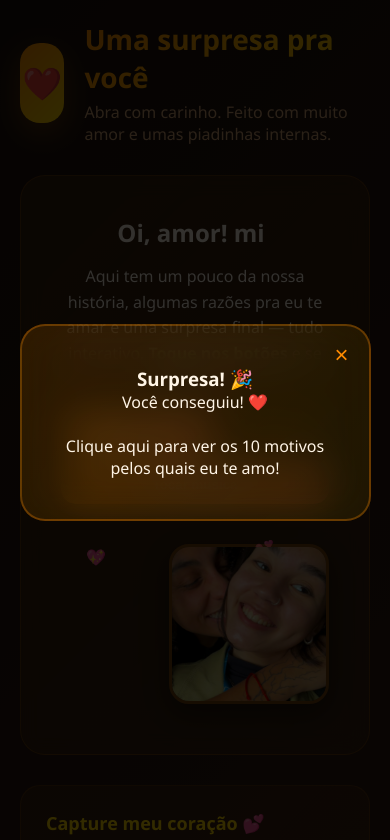
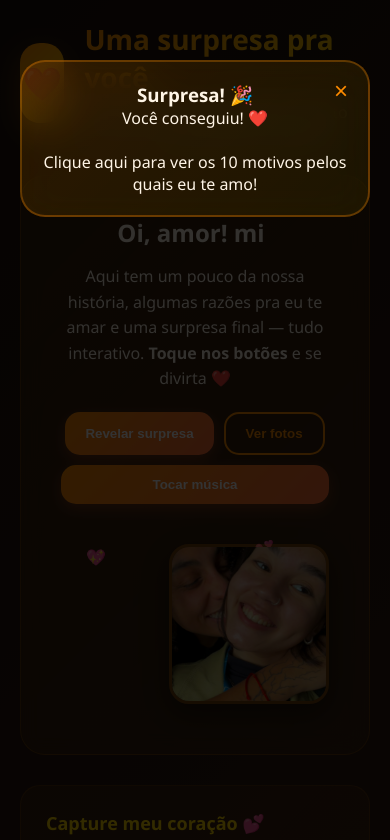
Before and after one commit to thatapinheiro/presente-amor, a plain HTML site: page index.html in a window 390 px wide. Both pictures are taken after a click on the button "Revelar surpresa". Shown: the top 840 px of the page. Drawn offline with Linux system fonts and the light colour scheme.

Commit message:
Fix mobile scroll issue in popup

```diff
--- a/index.html
+++ b/index.html
@@ -315,18 +315,23 @@
             justify-content: center;
             align-items: center;
             z-index: 1000;
+            overflow-y: auto;
+            padding: 20px;
         }
 
         .popup {
             background: linear-gradient(135deg, rgba(255, 140, 0, 0.15), rgba(255, 215, 0, 0.08));
             border-radius: 25px;
-            padding: 40px;
+            padding: 30px;
             max-width: 500px;
-            width: 90%;
+            width: 100%;
+            max-height: 90vh;
+            overflow-y: auto;
             text-align: center;
             border: 2px solid rgba(255, 140, 0, 0.3);
             backdrop-filter: blur(20px);
             position: relative;
+            margin: auto;
         }
 
         .close-btn {
@@ -377,6 +382,24 @@
             .hero-content {
                 grid-template-columns: 1fr;
                 text-align: center;
+            }
+
+            .popup {
+                padding: 20px;
+                margin: 10px;
+                width: calc(100% - 20px);
+                max-height: 85vh;
+            }
+
+            .popup-overlay {
+                padding: 10px;
+                align-items: flex-start;
+                padding-top: 50px;
+            }
+
+            .reasons {
+                max-height: 300px;
+                overflow-y: auto;
             }
         }
     </style>
```
